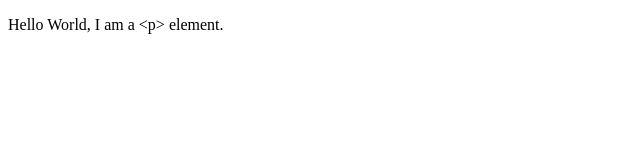
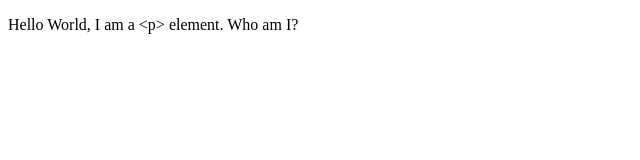
Before and after one commit to verdantpath/jquery-text-content, a plain HTML site: page index.html in a window 1280 px wide. Shown: the full height of the page, 0-640 px from the left. Drawn offline with nearby package versions, Linux system fonts and the light colour scheme.

Commit message:
update html

```diff
--- a/index.html
+++ b/index.html
@@ -8,7 +8,7 @@
   <p></p>
 <script type="text/JavaScript" src="https://ajax.googleapis.com/ajax/libs/jquery/1.12.4/jquery.min.js"></script>
 <script type="text/JavaScript">
-  jQuery('p').text('Hello World, I am a <p> element.');
+  jQuery('p').text('Hello World, I am a <p> element. Who am I?');
   alert(jQuery('p').text());
 </script>
 </body>
```
